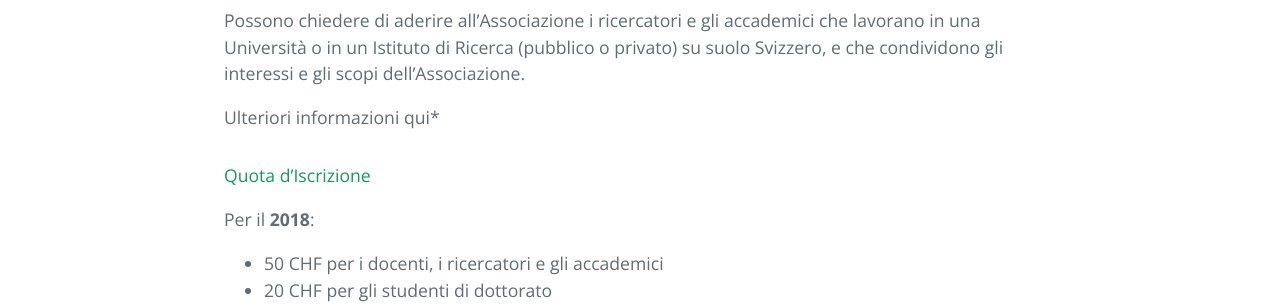
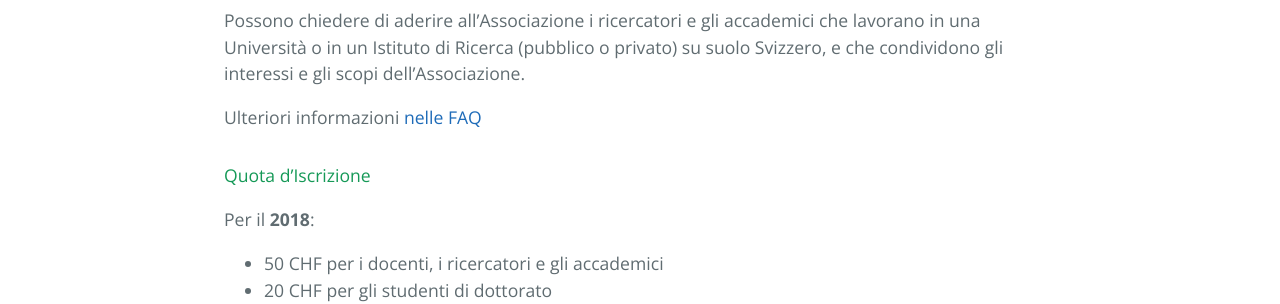
Before and after one commit to ricercatoritaliani/.github.io, a Jekyll site: the page built from pages/about/index.md, in a window 1280 px wide. Shown: the part 968-1272 px from the top of the page. Built offline with Jekyll 4.4.1, drawn with Linux system fonts in a browser that asks for light colours; comment, search, counter and statistics services are not loaded.

Commit message:
aggiunto link alle condizioni di iscrizione nelle FAQ

```diff
--- a/pages/about/index.md
+++ b/pages/about/index.md
@@ -25,7 +25,7 @@ Il calendario delle attività, promosse dai Soci, è pubblicato sul sito, nella
 
 Possono chiedere di aderire all’Associazione i ricercatori e gli accademici che lavorano in una Università o in un Istituto di Ricerca (pubblico o privato) su suolo Svizzero, e che condividono gli interessi e gli scopi dell’Associazione.
 
-Ulteriori informazioni qui*
+Ulteriori informazioni [nelle FAQ](/pages/faq/#chi-puo-iscriversi-all-associazione)
 
 #### Quota d'Iscrizione
 
```
